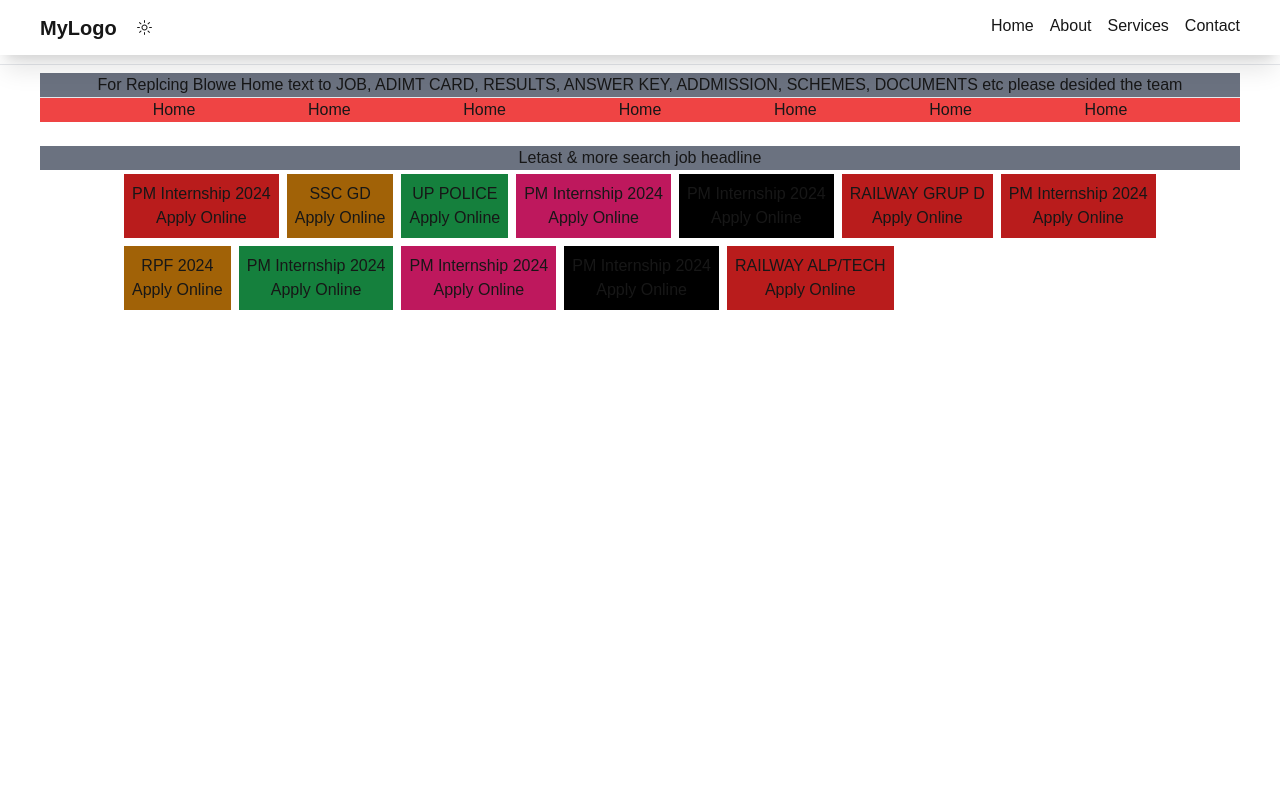
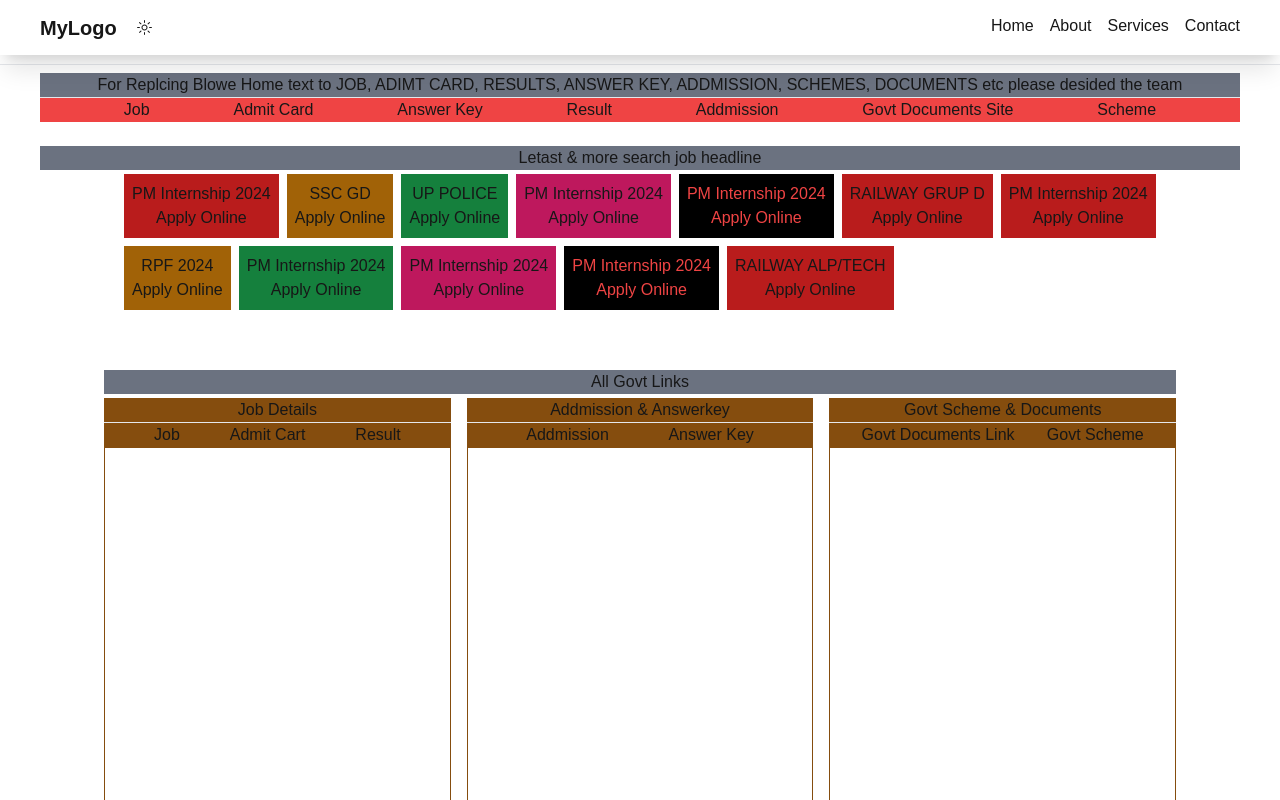
Before and after one commit to Github6432/job-portal, a Next.js app: page / in a window 1280 px wide. Shown: the top 800 px of the page. Built offline with nearby package versions, Linux system fonts and the light colour scheme.

Commit message:
create dummy home page

```diff
--- /dev/null
+++ b/components/Footer.tsx
@@ -0,0 +1,9 @@
+import React from 'react'
+
+const Footer = () => {
+  return (
+    <div>Footer section is pending</div>
+  )
+}
+
+export default Footer
--- a/pages/index.tsx
+++ b/pages/index.tsx
@@ -1,5 +1,7 @@
+import Footer from "@/components/Footer";
 import Card from "./mainhome/Card";
 import Topmenu from "./mainhome/Topmenu";
+import Govtlinks from "./mainhome/Govtlinks";
 
 
 export default function Home() {
@@ -10,7 +12,13 @@
           <Topmenu />
         </div>
         <div className="my-6">
-        <Card />
+          <Card />
+        </div>
+        <div className="my-6">
+          <Govtlinks />
+        </div>
+        <div className="my-6 bg-gray-400 text-center">
+          <Footer />
         </div>
       </main>
     </>
--- a/pages/mainhome/Card.tsx
+++ b/pages/mainhome/Card.tsx
@@ -21,7 +21,7 @@
                     <p>PM Internship 2024</p>
                     <p>Apply Online</p>
                 </div>
-                <div className="bg-black m-1 p-2">
+                <div className="bg-black text-red-500 m-1 p-2">
                     <p>PM Internship 2024</p>
                     <p>Apply Online</p>
                 </div>
@@ -45,7 +45,7 @@
                     <p>PM Internship 2024</p>
                     <p>Apply Online</p>
                 </div>
-                <div className="bg-black m-1 p-2">
+                <div className="bg-black text-red-500 m-1 p-2">
                     <p>PM Internship 2024</p>
                     <p>Apply Online</p>
                 </div>
--- /dev/null
+++ b/pages/mainhome/Govtlinks.tsx
@@ -0,0 +1,49 @@
+import React from 'react'
+
+const Govtlinks = () => {
+    return (
+        <>
+            <section className='mx-16 my-14'>
+                <div className="text-center my-1 bg-gray-500">All Govt Links</div>
+                <div className='flex space-x-4  justify-between items-center'>
+                    <div className='w-full'>
+                        <div className='bg-yellow-800 text-center'>
+                            Job Details
+                            <hr />
+                            <ul className="flex justify-evenly">
+                                <li>Job</li>
+                                <li>Admit Cart</li>
+                                <li>Result</li>
+                            </ul>
+                        </div>
+                        <div className='border border-yellow-800 h-screen'></div>
+                    </div>
+                    <div className='w-full'>
+                        <div className='bg-yellow-800 w-full text-center'>
+                            Addmission & Answerkey
+                            <hr />
+                            <ul className="flex justify-evenly">
+                                <li>Addmission</li>
+                                <li>Answer Key</li>
+                            </ul>
+                            </div>
+                        <div className='border border-yellow-800 h-screen'></div>
+                    </div>
+                    <div className='w-full'>
+                        <div className='bg-yellow-800 w-full text-center'>
+                            Govt Scheme & Documents
+                            <hr />
+                            <ul className="flex justify-evenly">
+                                <li>Govt Documents Link</li>
+                                <li>Govt Scheme</li>
+                            </ul>
+                            </div>
+                        <div className='border border-yellow-800 h-screen'></div>
+                    </div>
+                </div>
+            </section>
+        </>
+    )
+}
+
+export default Govtlinks
--- a/pages/mainhome/Topmenu.tsx
+++ b/pages/mainhome/Topmenu.tsx
@@ -6,13 +6,13 @@
             <p className="mt-2 bg-gray-500 text-center">For Replcing Blowe Home text to JOB, ADIMT CARD, RESULTS, ANSWER KEY, ADDMISSION, SCHEMES, DOCUMENTS etc please desided the team</p>
             <hr />
             <ul className="flex justify-evenly">
-                <li>Home</li>
-                <li>Home</li>
-                <li>Home</li>
-                <li>Home</li>
-                <li>Home</li>
-                <li>Home</li>
-                <li>Home</li>
+                <li>Job</li>
+                <li>Admit Card</li>
+                <li>Answer Key</li>
+                <li>Result</li>
+                <li>Addmission</li>
+                <li>Govt Documents Site</li>
+                <li>Scheme</li>
             </ul>
         </>
     )
```
